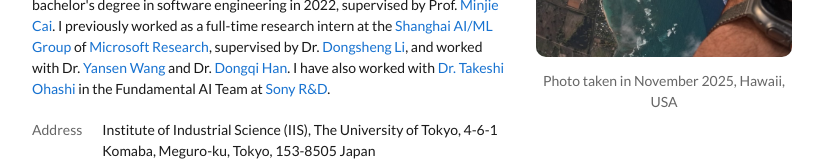
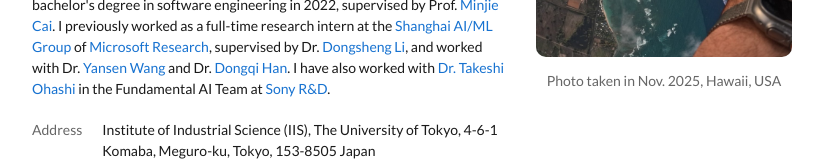
Before and after one commit to lin-nie/lin-nie.github.io, a Vue app: page / in a window 1280 px wide. Shown: the part 271-433 px from the top of the page, without its empty margins (228-1051 px from the left). Built offline with nearby package versions, Linux system fonts and the light colour scheme.

Commit message:
Abbreviate month in photo caption

```diff
--- a/src/content/en.ts
+++ b/src/content/en.ts
@@ -6,7 +6,7 @@ const en: SiteContent = {
   profile: {
     name: 'Nie (Elon) Lin',
     degree: 'Ph.D. Student (D1)',
-    photoCaption: 'Photo taken in November 2025, Hawaii, USA',
+    photoCaption: 'Photo taken in Nov. 2025, Hawaii, USA',
     bio: `Hi, I am a 1st-year PhD Student (D1) at
       <a href="https://www.u-tokyo.ac.jp/en/" target="_blank" rel="noopener">The University of Tokyo</a>,
       supervised by Prof. <a href="https://sites.google.com/ut-vision.org/ysato/" target="_blank" rel="noopener">Yoichi Sato</a>
```
